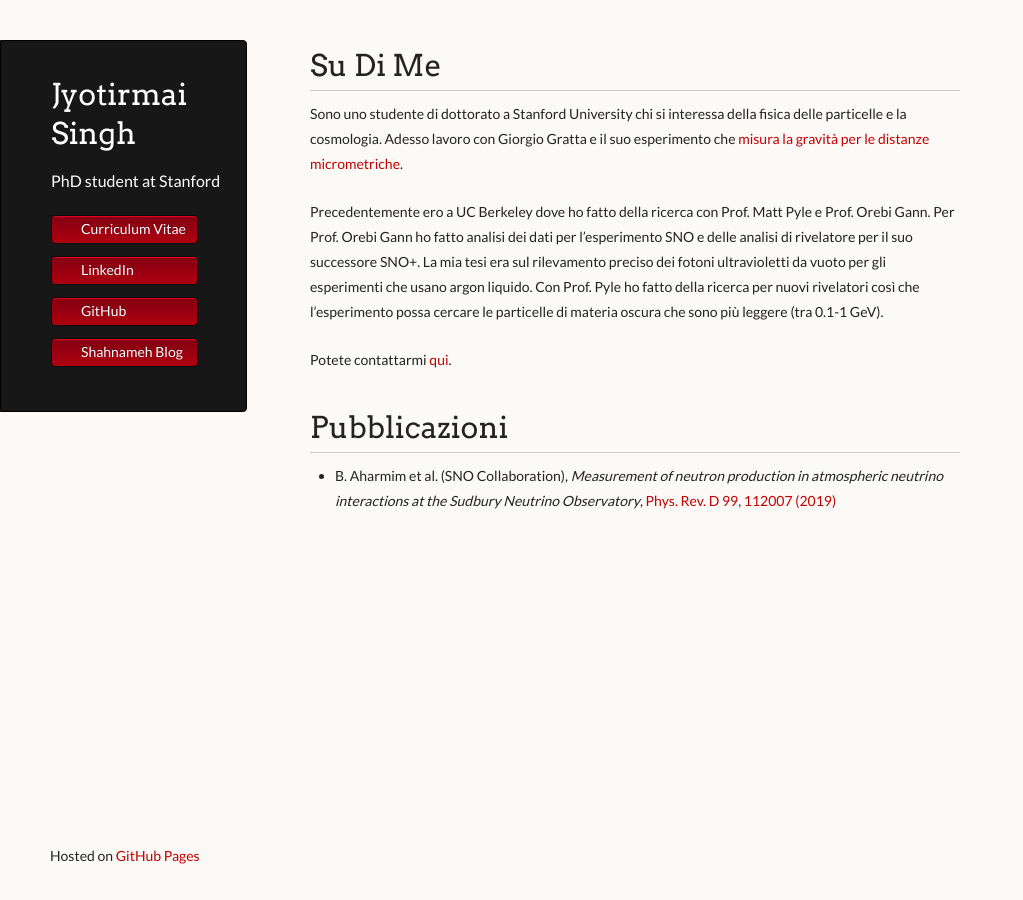
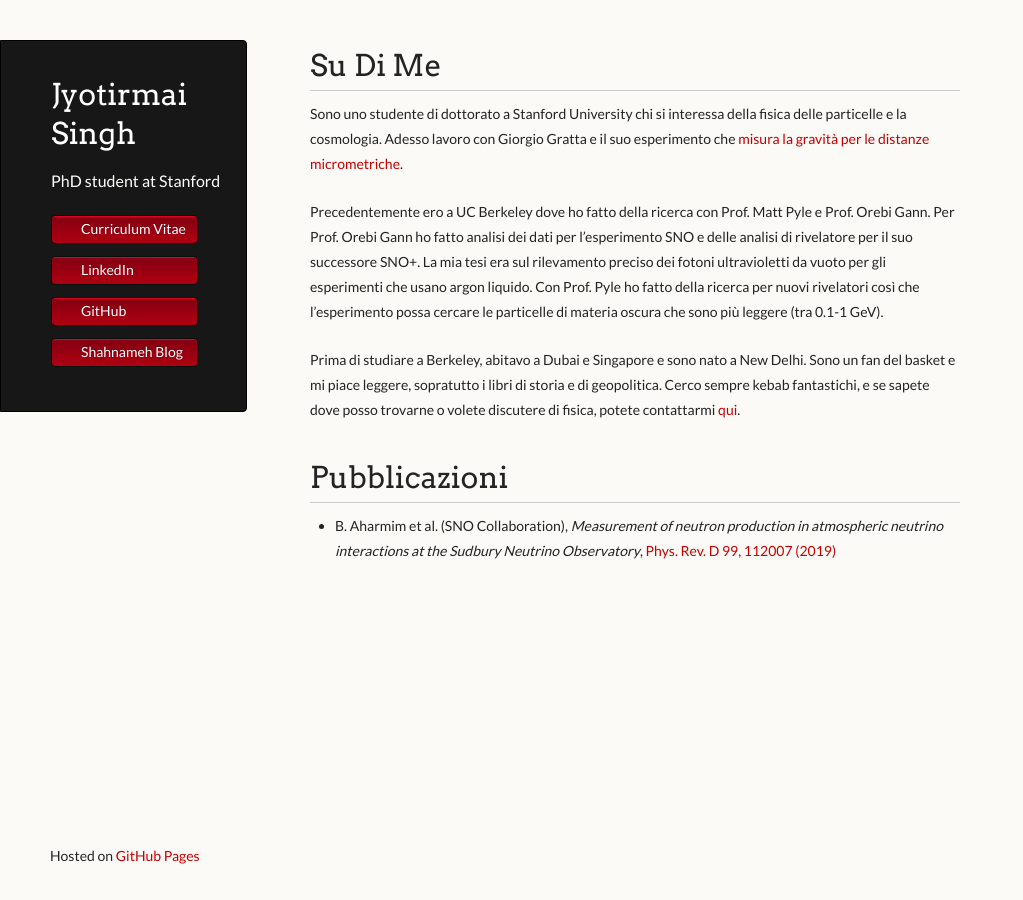
Before and after one commit to joe-singh/joe-singh.github.io, a Jekyll site: the page built from index-it.md, in a window 1280 px wide. Shown: the whole page, without its empty margins (0-1023 px from the left). Built offline with Jekyll 4.4.1, drawn with Linux system fonts in a browser that asks for light colours.

Commit message:
update ital

```diff
--- a/index-it.md
+++ b/index-it.md
@@ -23,7 +23,9 @@ successore SNO+. La mia tesi era sul rilevamento preciso dei fotoni ultraviolett
 argon liquido. Con Prof. Pyle ho fatto della ricerca per nuovi rivelatori così che l'esperimento possa cercare le particelle di materia
 oscura che sono più leggere (tra 0.1-1 GeV).
 
-Potete contattarmi [qui](mailto:joesingh@stanford.edu).
+Prima di studiare a Berkeley, abitavo a Dubai e Singapore e sono nato a New Delhi. Sono un fan del basket e mi piace leggere, sopratutto i libri
+di storia e di geopolitica. Cerco sempre kebab fantastichi, e se sapete dove posso trovarne o volete discutere di fisica,
+potete contattarmi [qui](mailto:joesingh@stanford.edu).
 
 # Pubblicazioni
 
```
